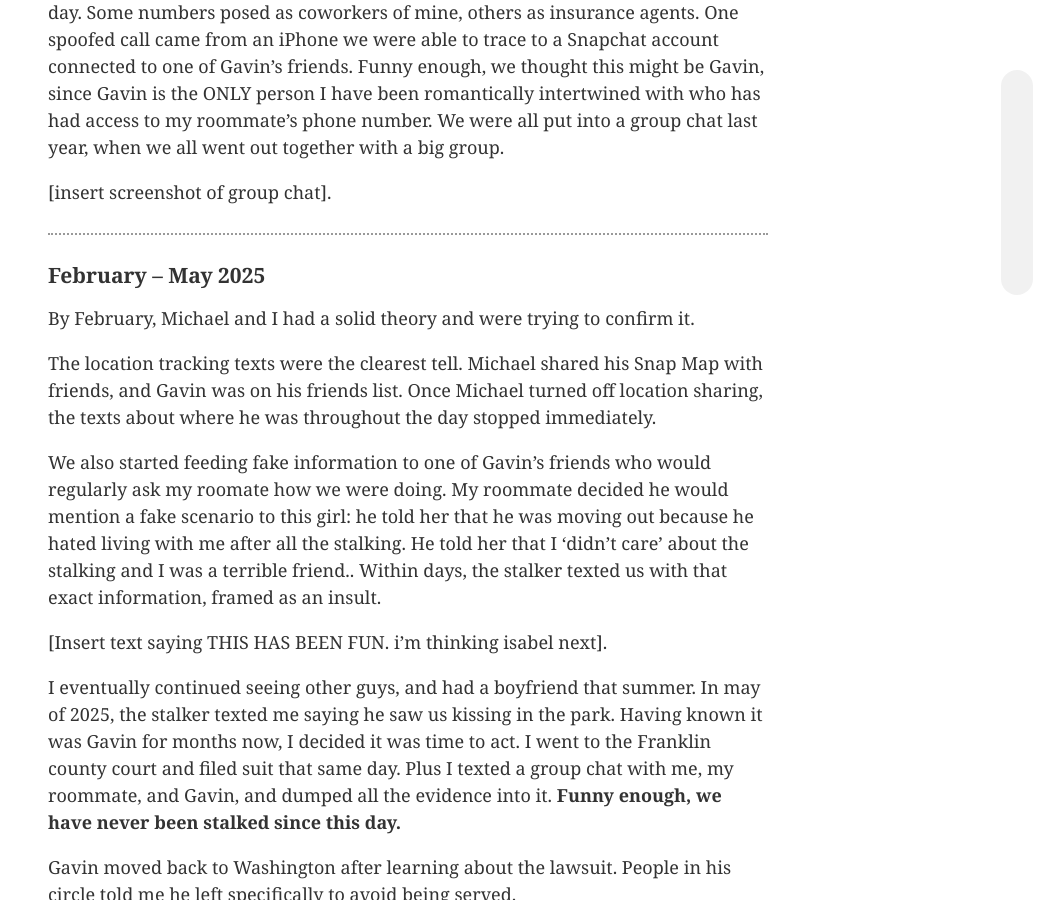
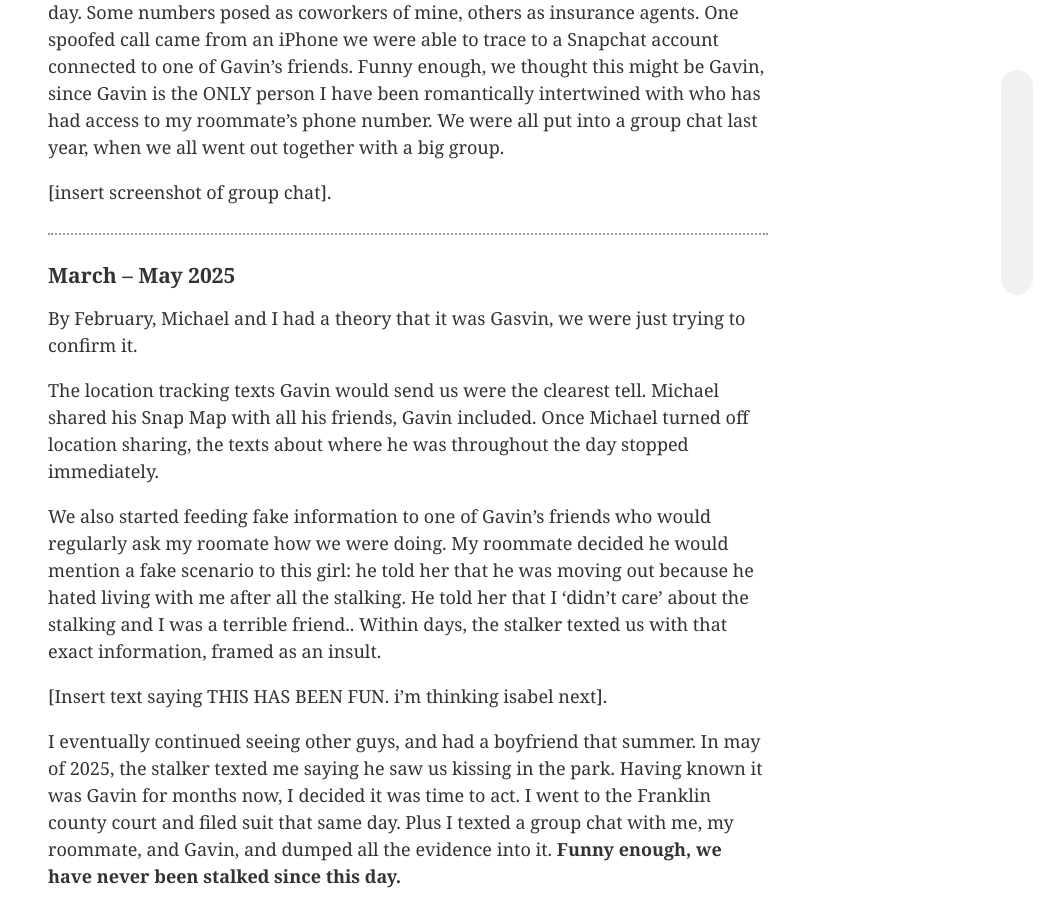
Before and after one commit to 0sps/sullivan.mx, a Jekyll site: the page built from _posts/2026-04-01-Gavin-Grier-stalker.md, in a window 1280 px wide and 900 px high, scrolled down 6449 px. Shown: the whole window, without its empty margins (232-1280 px from the left). Built offline with Jekyll 4.4.1, drawn with Linux system fonts in a browser that asks for light colours; some of the changed text lies outside the part shown.

Commit message:
Update 2026-04-01-Gavin-Grier-stalker.md

```diff
--- a/_posts/2026-04-01-Gavin-Grier-stalker.md
+++ b/_posts/2026-04-01-Gavin-Grier-stalker.md
@@ -118,7 +118,7 @@ Within hours the stalker was back.
 
 ---
 
-### Late January – April 2025
+### Late January – March 2025
 
 The texts restarted immediately after I told Gavin I wasn't interested. This time they went to my Google Voice number too, not just my regular phone.
 
@@ -148,11 +148,11 @@ After this, the harassment expanded. My roomate began to get texts too. The numb
 
 ---
 
-### February – May 2025
+### March – May 2025
 
-By February, Michael and I had a solid theory and were trying to confirm it.
+By February, Michael and I had a theory that it was Gasvin, we were just trying to confirm it.
 
-The location tracking texts were the clearest tell. Michael shared his Snap Map with friends, and Gavin was on his friends list. Once Michael turned off location sharing, the texts about where he was throughout the day stopped immediately.
+The location tracking texts Gavin would send us were the clearest tell. Michael shared his Snap Map with all his friends, Gavin included. Once Michael turned off location sharing, the texts about where he was throughout the day stopped immediately.
 
 We also started feeding fake information to one of Gavin's friends who would regularly ask my roomate how we were doing. My roommate decided he would mention a fake scenario to this girl: he told her that he was moving out because he hated living with me after all the stalking. He told her that I 'didn't care' about the stalking and I was a terrible friend.. Within days, the stalker texted us with that exact information, framed as an insult.
 
```
